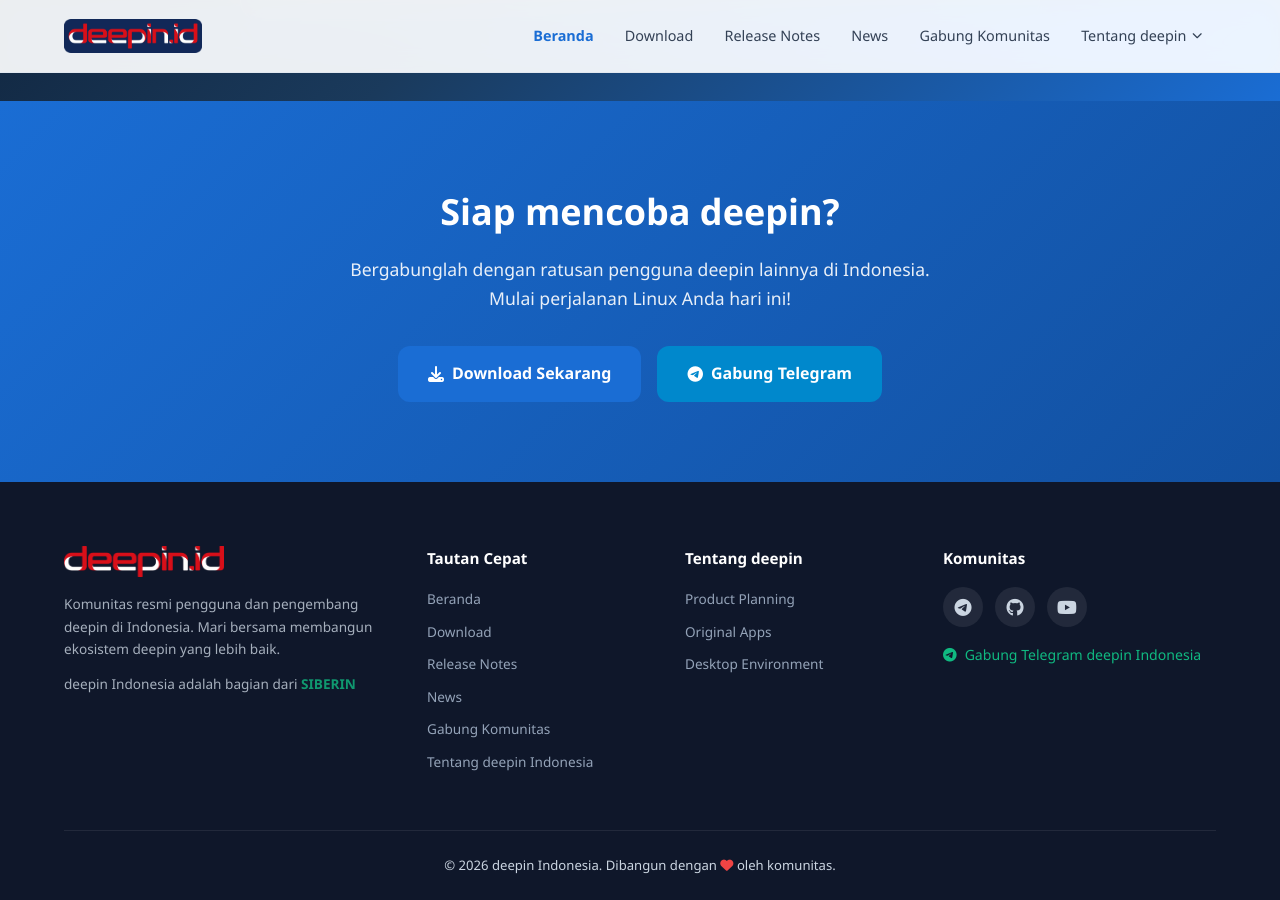
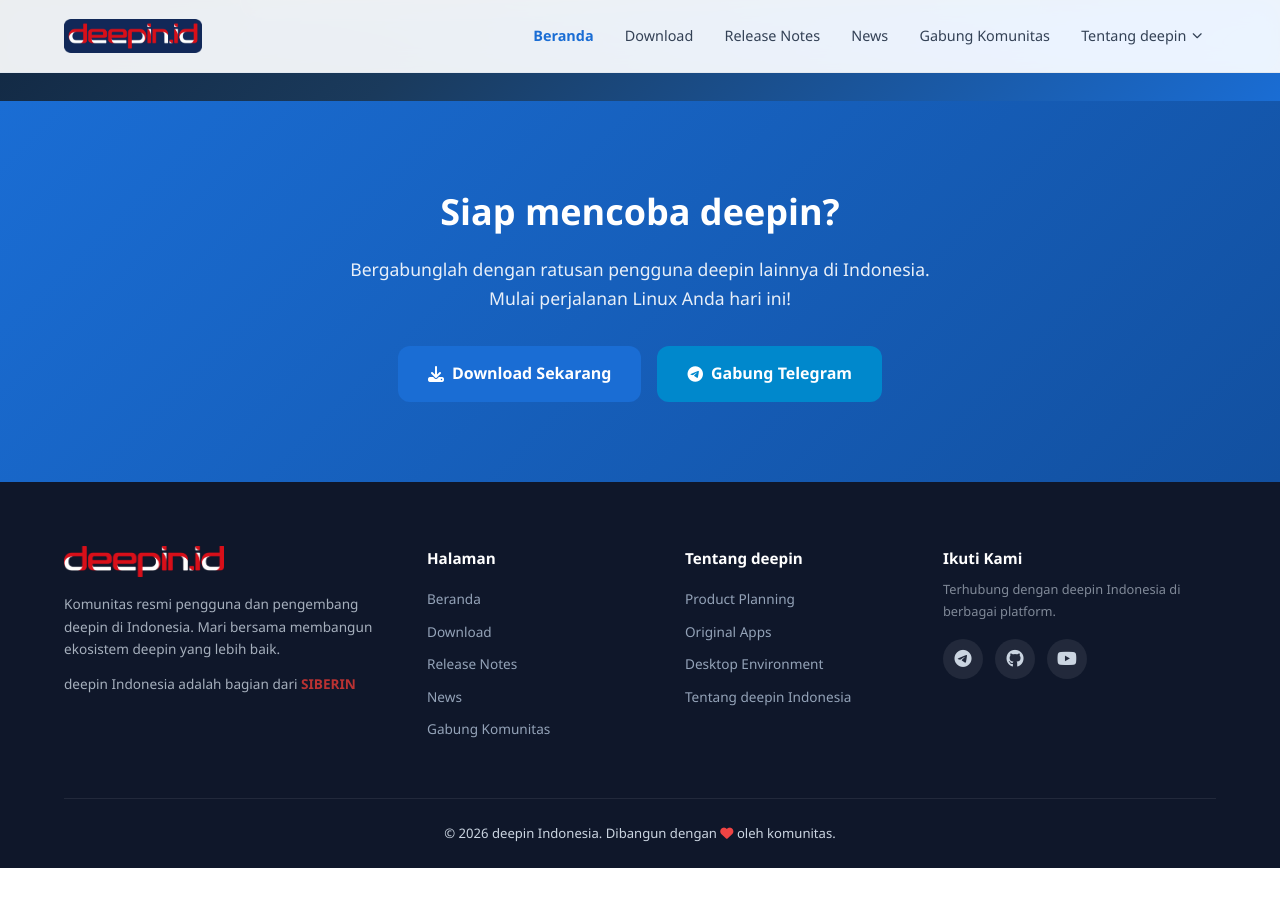
Before and after one commit to deepin-Indonesia/home-site, a Jekyll site: the page built from index.md, in a window 1280 px wide and 900 px high, scrolled down 3034 px. Built offline with Jekyll 4.4.1, drawn with Linux system fonts in a browser that asks for light colours; after the commit the page ends 3902 px from its top, so only the background shows below that.

Commit message:
Footer: SIBERIN merah, Gabung Komunitas ke Telegram, hapus link Telegram, Ikuti Kami

```diff
--- a/_data/navigation.yml
+++ b/_data/navigation.yml
@@ -11,7 +11,7 @@ main_nav:
   - title: News
     url: /news/
   - title: Gabung Komunitas
-    url: /gabung-komunitas/
+    url: https://t.me/Linux_deepin_ID
 
 about_deepin_nav:
   - title: Tentang deepin
--- a/_includes/footer.html
+++ b/_includes/footer.html
@@ -12,12 +12,11 @@
 
       <!-- Quick Links -->
       <div class="footer-links">
-        <h4>Tautan Cepat</h4>
+        <h4>Halaman</h4>
         <ul>
           {% for item in site.data.navigation.main_nav %}
           <li><a href="{{ item.url | relative_url }}">{{ item.title }}</a></li>
           {% endfor %}
-          <li><a href="{{ '/tentang-deepin-id/' | relative_url }}">Tentang deepin Indonesia</a></li>
         </ul>
       </div>
 
@@ -27,9 +26,7 @@
         <ul>
           {% for item in site.data.navigation.about_deepin_nav %}
             {% for child in item.children %}
-              {% unless child.highlight %}
-              <li><a href="{{ child.url | relative_url }}">{{ child.title }}</a></li>
-              {% endunless %}
+            <li><a href="{{ child.url | relative_url }}">{{ child.title }}</a></li>
             {% endfor %}
           {% endfor %}
         </ul>
@@ -37,7 +34,8 @@
 
       <!-- Social & Community -->
       <div class="footer-social">
-        <h4>Komunitas</h4>
+        <h4>Ikuti Kami</h4>
+        <p class="footer-social-desc">Terhubung dengan deepin Indonesia di berbagai platform.</p>
         <div class="social-icons">
           <a href="https://t.me/Linux_deepin_ID" target="_blank" rel="noopener noreferrer" aria-label="Telegram deepin Indonesia" class="social-icon">
             <i class="fab fa-telegram-plane"></i>
@@ -49,11 +47,6 @@
             <i class="fab fa-youtube"></i>
           </a>
         </div>
-        <p class="footer-community-link">
-          <a href="https://t.me/Linux_deepin_ID" target="_blank" rel="noopener">
-            <i class="fab fa-telegram-plane"></i> Gabung Telegram deepin Indonesia
-          </a>
-        </p>
       </div>
     </div>
 
--- a/assets/css/main.scss
+++ b/assets/css/main.scss
@@ -899,12 +899,16 @@ a {
   opacity: .9;
 
   a {
-    color: var(--color-green);
+    color: #e53935;
     font-weight: 600;
 
     &:hover {
-      color: var(--color-green-dark);
+      color: #c62828;
     }
+  }
+
+  strong {
+    color: #e53935;
   }
 }
 
@@ -939,9 +943,15 @@ a {
   h4 {
     color: var(--color-white);
     font-size: .95rem;
-    margin-bottom: 1rem;
+    margin-bottom: .5rem;
     font-weight: 600;
   }
+}
+
+.footer-social-desc {
+  font-size: .8rem;
+  opacity: .6;
+  margin-bottom: 1rem;
 }
 
 .social-icons {
@@ -966,19 +976,6 @@ a {
       color: var(--color-white);
       transform: translateY(-2px);
     }
-  }
-}
-
-.footer-community-link a {
-  display: inline-flex;
-  align-items: center;
-  gap: .5rem;
-  color: var(--color-green);
-  font-weight: 500;
-  font-size: .88rem;
-
-  &:hover {
-    color: var(--color-green-dark);
   }
 }
 
--- a/index.md
+++ b/index.md
@@ -19,7 +19,7 @@ permalink: /
         <a href="/download/" class="btn btn-primary">
           <i class="fas fa-download"></i> Download deepin
         </a>
-        <a href="/gabung-komunitas/" class="btn btn-outline">
+        <a href="https://t.me/Linux_deepin_ID" target="_blank" rel="noopener" class="btn btn-outline">
           <i class="fas fa-users"></i> Gabung Komunitas
         </a>
       </div>
```
